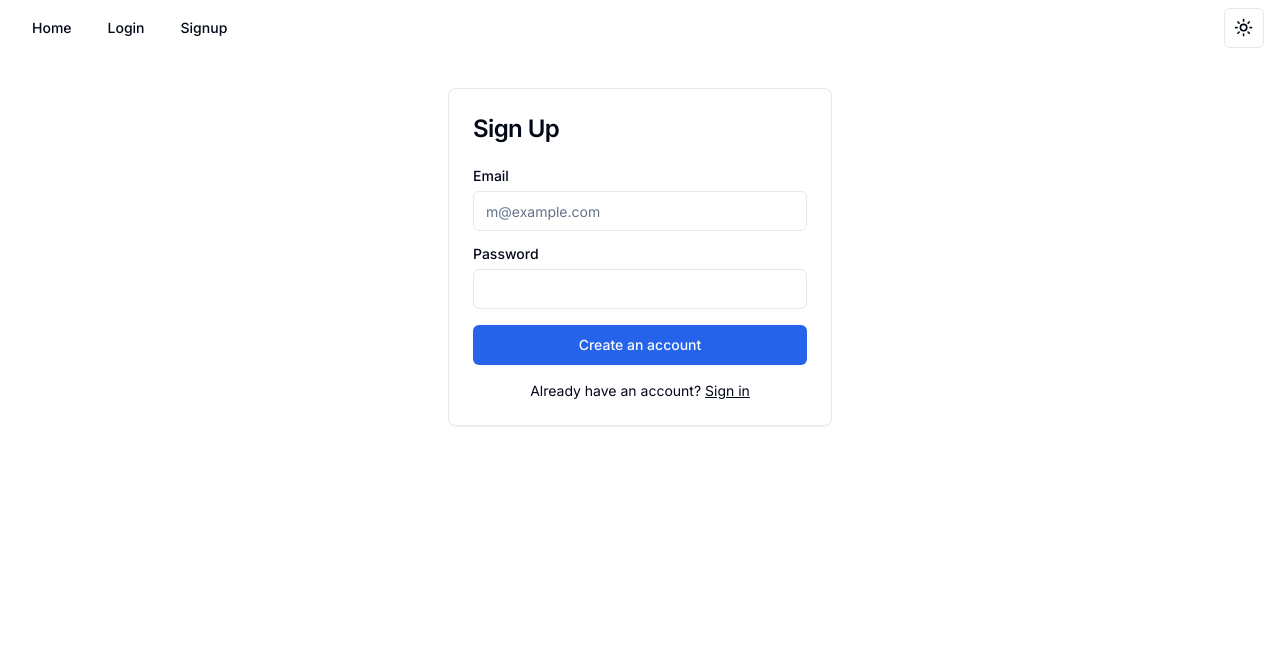
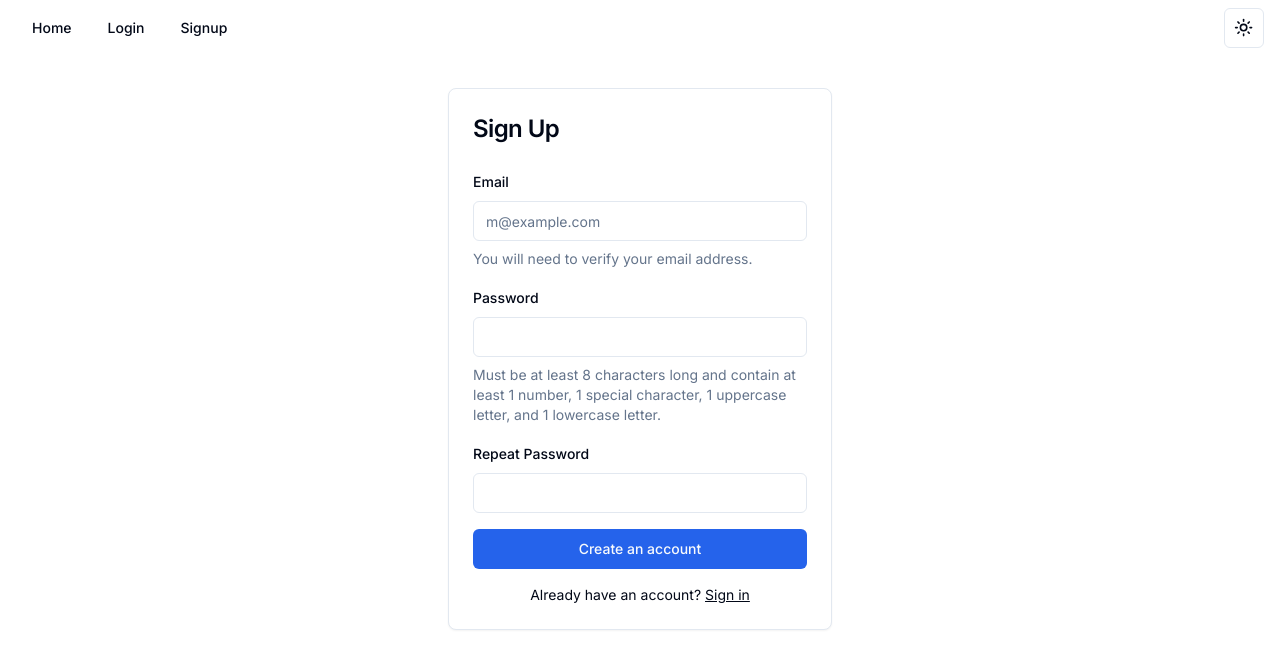
Before and after one commit to DanielMateosLab/workouts, a Next.js app: page /signup in a window 1280 px wide. Shown: the top 668 px of the page. Built offline with nearby package versions, Linux system fonts and the light colour scheme.

Commit message:
Refactor signup form

```diff
--- a/src/components/sign-up-form.tsx
+++ b/src/components/sign-up-form.tsx
@@ -1,35 +1,116 @@
-import Link from "next/link";
+"use client";
 
 import { Button } from "@/components/ui/button";
 import { Card, CardContent, CardHeader, CardTitle } from "@/components/ui/card";
 import { Input } from "@/components/ui/input";
-import { Label } from "@/components/ui/label";
+import Link from "next/link";
+import { useForm } from "react-hook-form";
+import { z } from "zod";
+import {
+  Form,
+  FormControl,
+  FormDescription,
+  FormField,
+  FormItem,
+  FormLabel,
+  FormMessage,
+} from "./ui/form";
+import { zodResolver } from "@hookform/resolvers/zod";
+
+const formSchema = z
+  .object({
+    email: z.string().email(),
+    password: z
+      .string()
+      .min(8, "Must be at least 8 characters long")
+      .regex(/[a-z]/, "Must contain at least 1 lowercase letter")
+      .regex(/[A-Z]/, "Must contain at least 1 uppercase letter")
+      .regex(/[0-9]/, "Must contain at least 1 number")
+      .regex(
+        /[$^*.\[\]{}()?\-"!@#%&\\/,<>':;|_~`+=]+/,
+        "Must contain at least 1 special character",
+      ),
+    repeatPassword: z.string(),
+  })
+  .refine((data) => data.password === data.repeatPassword, {
+    path: ["repeatPassword"],
+    message: "Passwords do not match",
+  });
 
 export function SignUpForm() {
+  const form = useForm<z.infer<typeof formSchema>>({
+    resolver: zodResolver(formSchema),
+    defaultValues: {
+      email: "",
+      password: "",
+      repeatPassword: "",
+    },
+  });
+
+  function onSubmit(values: z.infer<typeof formSchema>) {
+    console.log(values);
+  }
+
   return (
     <Card className="mx-auto max-w-sm">
       <CardHeader>
         <CardTitle className="text-2xl">Sign Up</CardTitle>
       </CardHeader>
       <CardContent>
-        <div className="grid gap-4">
-          <div className="grid gap-2">
-            <Label htmlFor="email">Email</Label>
-            <Input
-              id="email"
-              type="email"
-              placeholder="m@example.com"
-              required
+        <Form {...form}>
+          <form className="grid gap-4" onSubmit={form.handleSubmit(onSubmit)}>
+            <FormField
+              control={form.control}
+              name="email"
+              render={({ field }) => (
+                <FormItem>
+                  <FormLabel>Email</FormLabel>
+                  <FormControl>
+                    <Input placeholder="m@example.com" {...field} />
+                  </FormControl>
+                  <FormDescription>
+                    You will need to verify your email address.
+                  </FormDescription>
+                  <FormMessage />
+                </FormItem>
+              )}
             />
-          </div>
-          <div className="grid gap-2">
-            <Label htmlFor="password">Password</Label>
-            <Input id="password" type="password" />
-          </div>
-          <Button type="submit" className="w-full">
-            Create an account
-          </Button>
-        </div>
+            <FormField
+              control={form.control}
+              name="password"
+              render={({ field }) => (
+                <FormItem>
+                  <FormLabel>Password</FormLabel>
+                  <FormControl>
+                    <Input type="password" {...field} />
+                  </FormControl>
+                  <FormDescription>
+                    Must be at least 8 characters long and contain at least 1
+                    number, 1 special character, 1 uppercase letter, and 1
+                    lowercase letter.
+                  </FormDescription>
+                  <FormMessage />
+                </FormItem>
+              )}
+            />
+            <FormField
+              control={form.control}
+              name="repeatPassword"
+              render={({ field }) => (
+                <FormItem>
+                  <FormLabel>Repeat Password</FormLabel>
+                  <FormControl>
+                    <Input type="password" {...field} />
+                  </FormControl>
+                  <FormMessage />
+                </FormItem>
+              )}
+            />
+            <Button type="submit" className="w-full">
+              Create an account
+            </Button>
+          </form>
+        </Form>
         <div className="mt-4 text-center text-sm">
           Already have an account?{" "}
           <Link href="/login" className="underline">
```
